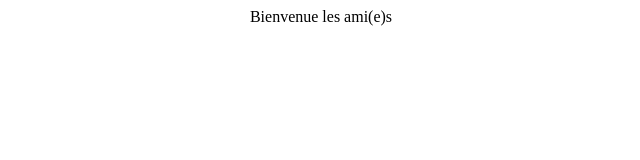
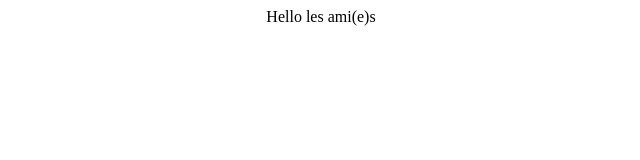
Before and after one commit to PhiIippeH/HELLO, a plain HTML site: page index.html in a window 1280 px wide. Shown: the full height of the page, 319-959 px from the left. Drawn offline with Linux system fonts and the light colour scheme.

Commit message:
bienvenue->hello

```diff
--- a/index.html
+++ b/index.html
@@ -1,8 +1,8 @@
 <html>
-<title>Bienvenue</title>
+<title>Hello</title>
 <body>
 <div align="center">
-<a1>Bienvenue les ami(e)s</a1>
+<a1>Hello les ami(e)s</a1>
 </div>
 </body>
 </html>
```
